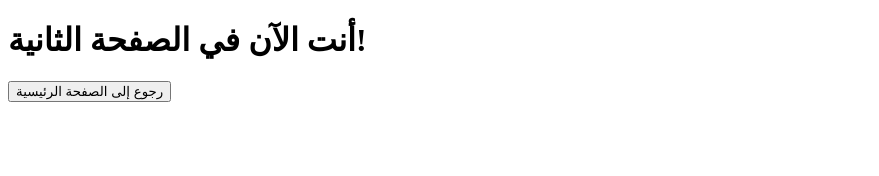
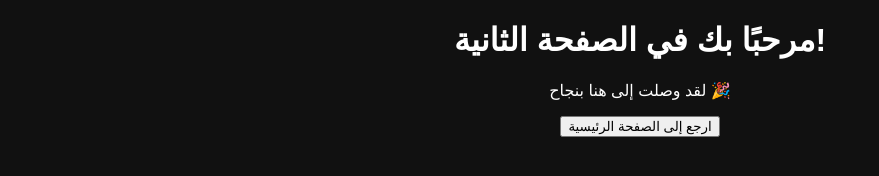
Before and after one commit to b3b3angems/b3b3angems, a plain HTML site: page page2.html in a window 1280 px wide. Shown: the whole page, without its empty margins (0-879 px from the left). Drawn offline with Linux system fonts and the light colour scheme.

Commit message:
Add files via upload

```diff
--- a/page2.html
+++ b/page2.html
@@ -4,11 +4,12 @@
   <meta charset="UTF-8">
   <title>الصفحة الثانية</title>
 </head>
-<body>
-  <h1>أنت الآن في الصفحة الثانية!</h1>
+<body style="background-color:#111; color:white; text-align:center; font-family:Arial;">
+  <h1>مرحبًا بك في الصفحة الثانية!</h1>
+  <p>لقد وصلت إلى هنا بنجاح 🎉</p>
 
   <a href="index.html">
-    <button>رجوع إلى الصفحة الرئيسية</button>
+    <button>ارجع إلى الصفحة الرئيسية</button>
   </a>
 </body>
 </html>
```
Also changed, not shown: index.html (+1 -1 lines).
